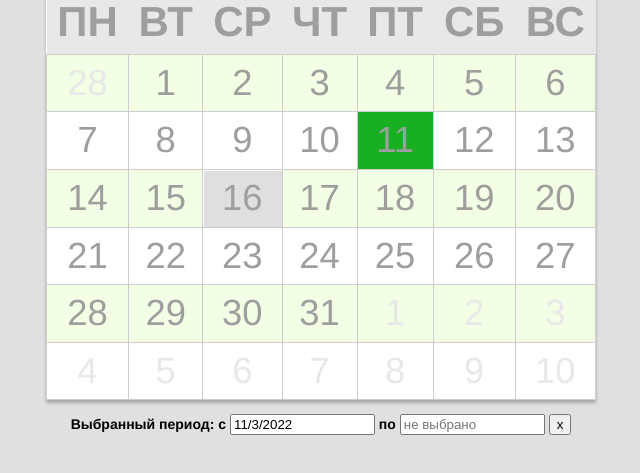
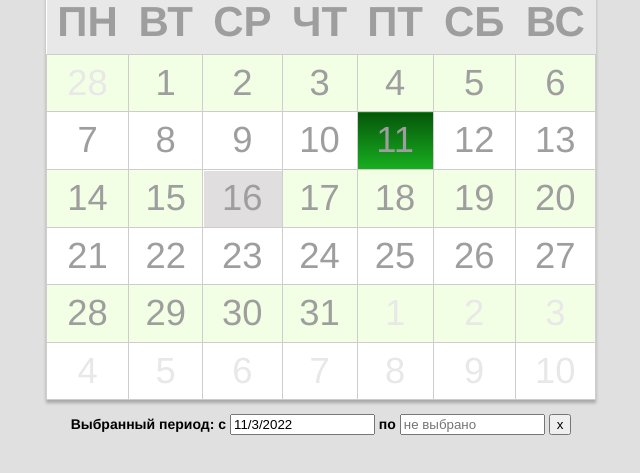
Before and after one commit to ps-sysoev/calendar, a website: page index.html in a window 1280 px wide. Both pictures are taken after a click on the element "11". Shown: the part 231-704 px from the top of the page, without its empty margins (319-959 px from the left). Drawn offline with Linux system fonts and the light colour scheme.

Commit message:
Adding logic to select a period

```diff
--- a/css/dropdown.css
+++ b/css/dropdown.css
@@ -23,7 +23,6 @@
   overflow: auto;
   box-shadow: 0 8px 16px 0 rgba(0, 0, 0, 0.2);
   z-index: 1;
-
 }
 
 .dropdown-content a {
--- a/css/style.css
+++ b/css/style.css
@@ -132,8 +132,7 @@ body {
 }
 
 .selectedTd {
-  background-color: #18af20;
-  color: #18af20;
+  background: linear-gradient(#05560a, #18af20);
 }
 
 /* CSS @media запросы, ориентируемся на размеры:
--- a/js/app.js
+++ b/js/app.js
@@ -51,6 +51,19 @@
   }
 
   // ==========================================================================================================
+  //
+  // ==========================================================================================================
+  function setPeriod(item, dateValue, td, i) {
+    let period = [];
+
+    period[i] = 1;
+
+    startDatePeriod.value = item + '/' + (dateValue.getMonth() + 1) + '/' + dateValue.getFullYear();
+
+    td.classList.toggle("selectedTd");
+  }
+
+  // ==========================================================================================================
   // заполняем таблицу дней
   // ==========================================================================================================
   function fillInCalendarDaysTable(dateValue) {
@@ -76,11 +89,8 @@
         td.className = 'anotherPeriod';
       } else {
         td.innerText = item;
-        td.addEventListener('click', function (event) {
-          startDatePeriod.value = item + '/' + (dateValue.getMonth() + 1) + '/' + dateValue.getFullYear();
-          td.classList.toggle("selectedTd");
-
-          console.log(event);
+        td.addEventListener('click', () => {
+          setPeriod(item, dateValue, td, i);
         });
 
         if (item === currentDate.getDate() && dateValue.getMonth() === currentDate.getMonth()
@@ -224,23 +234,18 @@
   // Очистка выбранного периода
   // ==========================================================================================================
   function clearingSelectedPeriod() {
-    startDatePeriod.value = '';
-    startDatePeriod.ariaPlaceholder = 'не выбрано';
+    document
+      .querySelectorAll('.selectedTd')
+      .forEach(item => item.classList.toggle('selectedTd'));
 
-    endDatePeriod.value = '';
-    endDatePeriod.ariaPlaceholder = 'не выбрано';
+    startDatePeriod.value = endDatePeriod.value = '';
+    startDatePeriod.ariaPlaceholder = endDatePeriod.ariaPlaceholder = 'не выбрано';
 
-    // console.log('очистили выбранный период...')
   }
 
   // ==========================================================================================================
   // ОСНОВНОЙ БЛОК
   // ==========================================================================================================
-
-  const selectedStartDay = {
-    previousState: '',
-    currentState: ''
-  };
 
   // массив для формирования таблицы дней
   const daysOfMonth = Array(42).fill(0);
```
